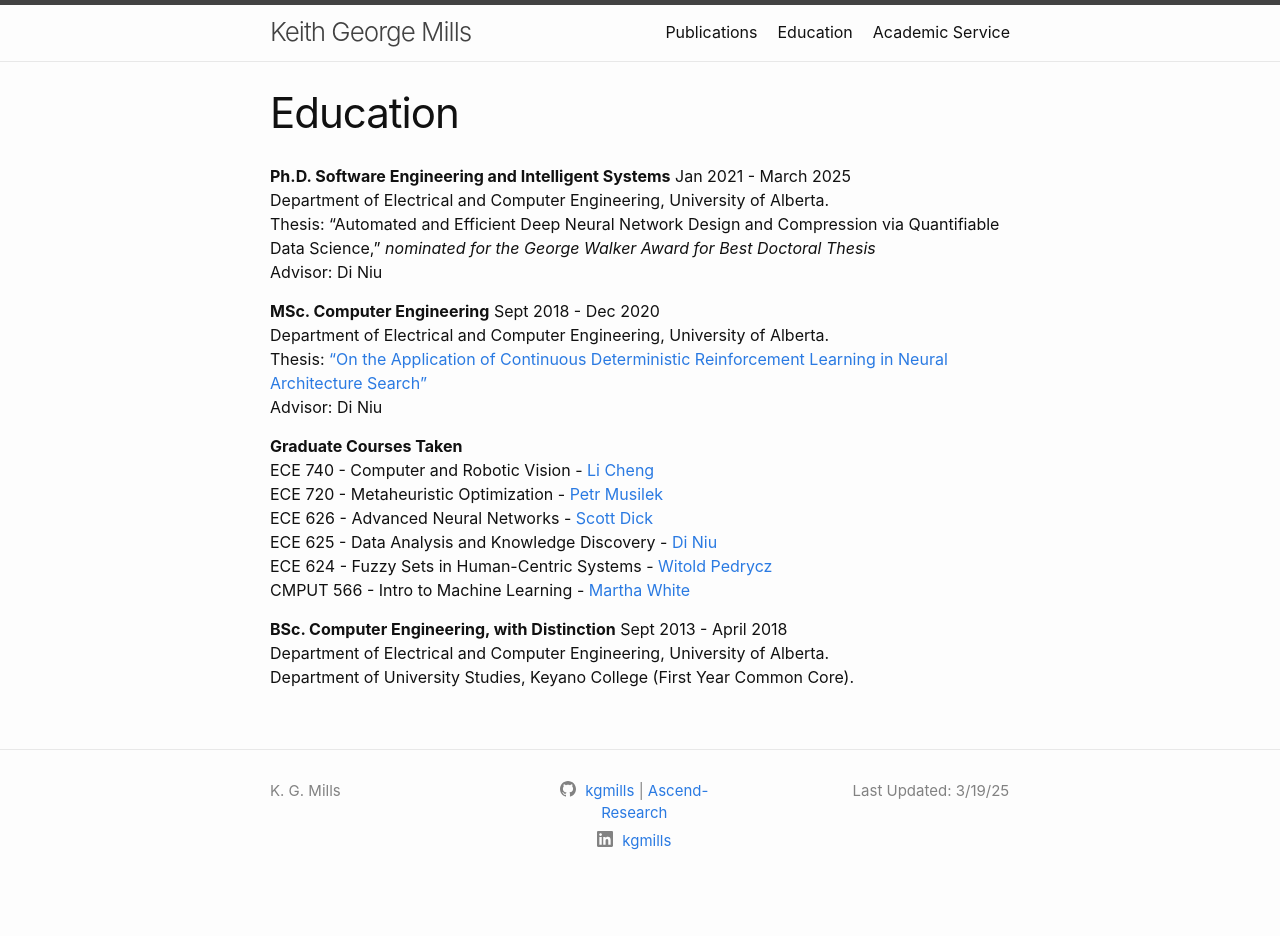
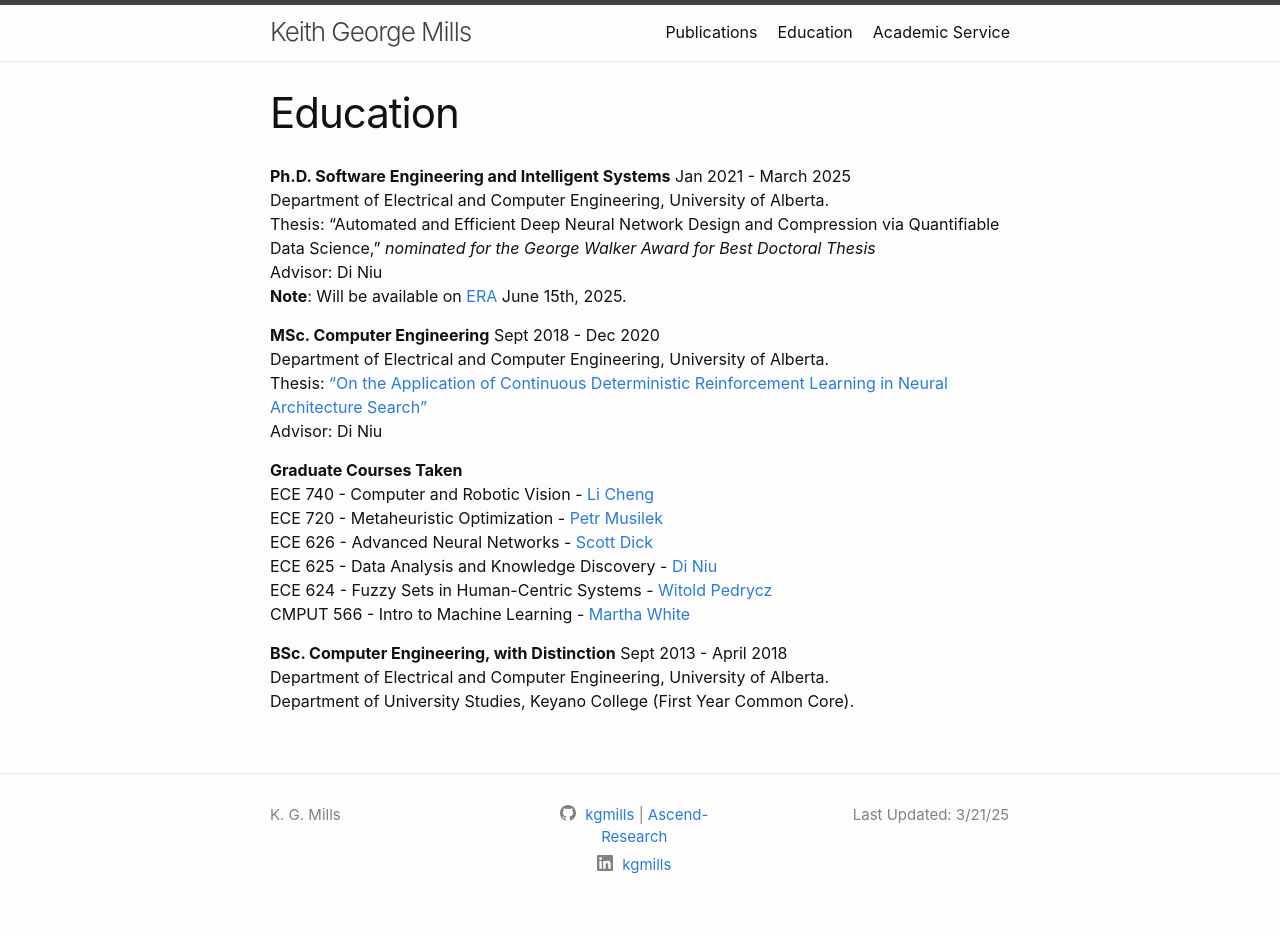
Before and after one commit to kgmills/kgmills.github.io, a Jekyll site: the page built from education.markdown, in a window 1280 px wide. Built offline with Jekyll 4.4.1, drawn with Linux system fonts in a browser that asks for light colours; before the commit the page ends 912 px from its top, so only the background shows below that.

Commit message:
Clarify PhD disclosure date

```diff
--- a/education.markdown
+++ b/education.markdown
@@ -2,13 +2,14 @@
 layout: page
 title: Education
 permalink: /Education/
-update: "Last Updated: 3/19/25"
+update: "Last Updated: 3/21/25"
 ---
 
 **Ph.D. Software Engineering and Intelligent Systems** Jan 2021 - March 2025 <br>
 Department of Electrical and Computer Engineering, University of Alberta. <br>
 Thesis: "Automated and Efficient Deep Neural Network Design and Compression via Quantifiable Data Science," *nominated for the George Walker Award for Best Doctoral Thesis*<br>
-Advisor: Di Niu
+Advisor: Di Niu<br>
+**Note**: Will be available on <a href="https://era.library.ualberta.ca/communities/db9a4e71-f809-4385-a274-048f28eb6814/collections/f42f3da6-00c3-4581-b785-63725c33c7ce">ERA</a> June 15th, 2025.
 
 **MSc. Computer Engineering** Sept 2018 - Dec 2020 <br>
 Department of Electrical and Computer Engineering, University of Alberta. <br>
```
